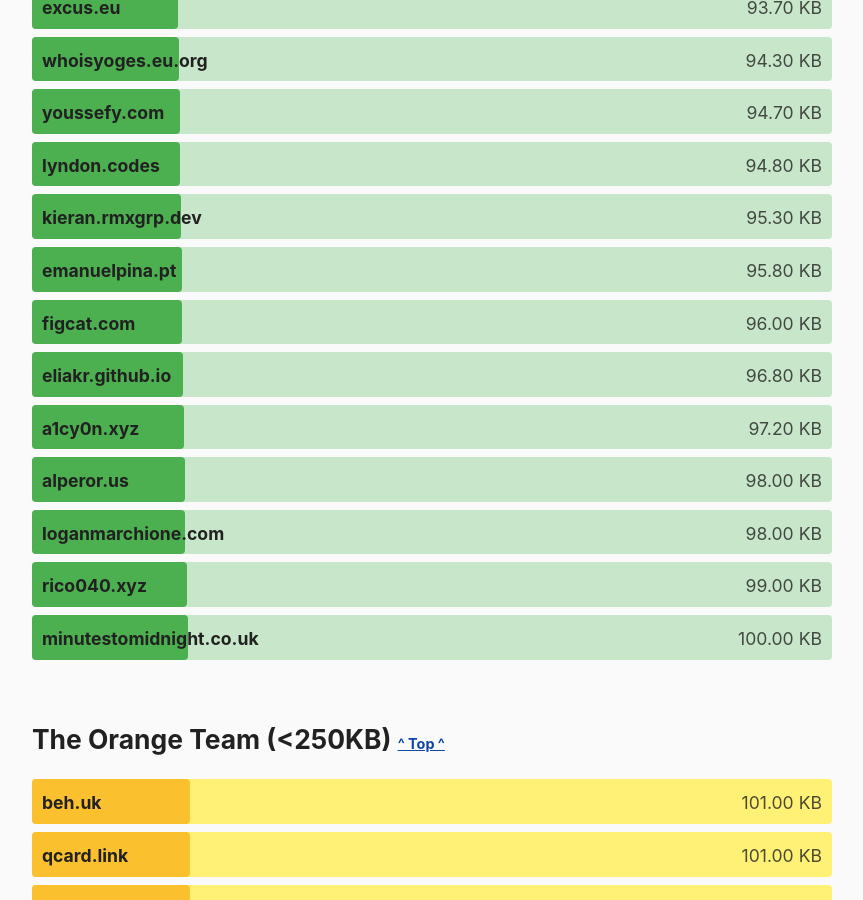
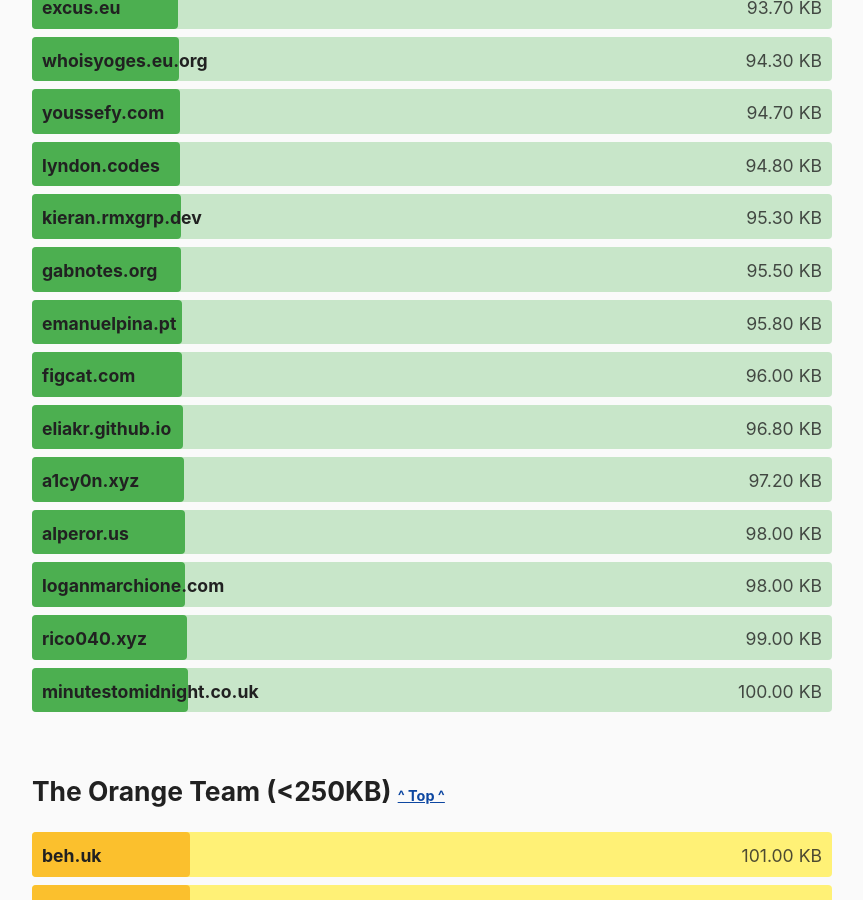
Before and after one commit to kevquirk/512kb.club, a Jekyll site: the page built from index.md, in a window 1280 px wide and 900 px high, scrolled down 18837 px. Shown: the whole window, without its empty margins (208-1071 px from the left). Built offline with Jekyll 4.4.1, drawn with Linux system fonts in a browser that asks for light colours; some of the changed text lies outside the part shown.

Commit message:
Update gabnotes.org
https://gtmetrix.com/reports/gabnotes.org/M2AGPV9g/

```diff
--- a/_data/sites.yml
+++ b/_data/sites.yml
@@ -1135,8 +1135,8 @@
 
 - domain: gabnotes.org
   url: https://gabnotes.org/
-  size: 196
-  last_checked: 2023-03-02
+  size: 95.5
+  last_checked: 2023-03-24
 
 - domain: gadonias.com
   url: https://gadonias.com/
```
